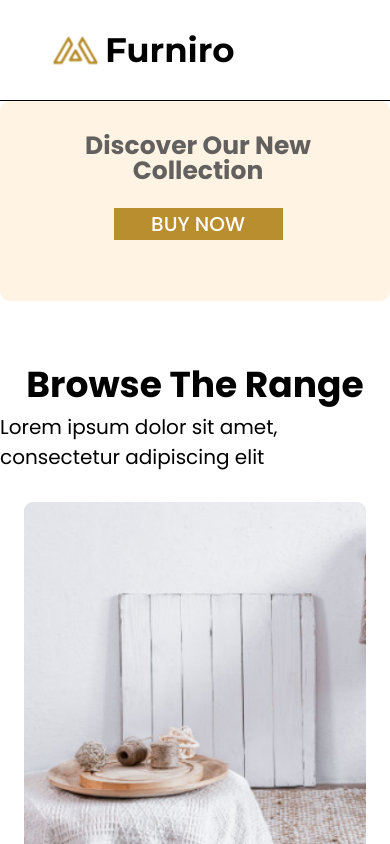
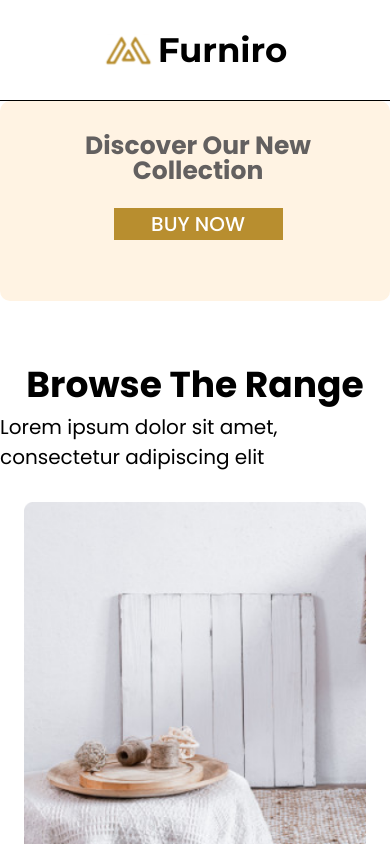
Before and after one commit to Chernenko1/eCommerce, a React (Vite) app: page / in a window 390 px wide. Shown: the top 844 px of the page. Built offline with nearby package versions, Linux system fonts and the light colour scheme.

Commit message:
fix: header adaptive

```diff
--- a/src/components/Header/header.module.css
+++ b/src/components/Header/header.module.css
@@ -1,12 +1,12 @@
 
 
-ul {
+.header ul {
     list-style-type: none;
 }
 
 .header {
     display: flex;
-    justify-content: space-between;
+    justify-content: space-evenly;
     align-items: center;
     padding-left: 50px;
     padding-right: 50px;
@@ -91,9 +91,15 @@ ul {
     .shopItemsWrapper {
         display: none
     }
-    .navigationItems {
-        display: none
-    }
+}
+
+@media screen and (max-width: 645px) {
+.header {
+    padding: 0;
+}
+   .navWrapper {
+    display: none
+   };
 }
 
 /* @media screen and (max-width: 767px) {
```
